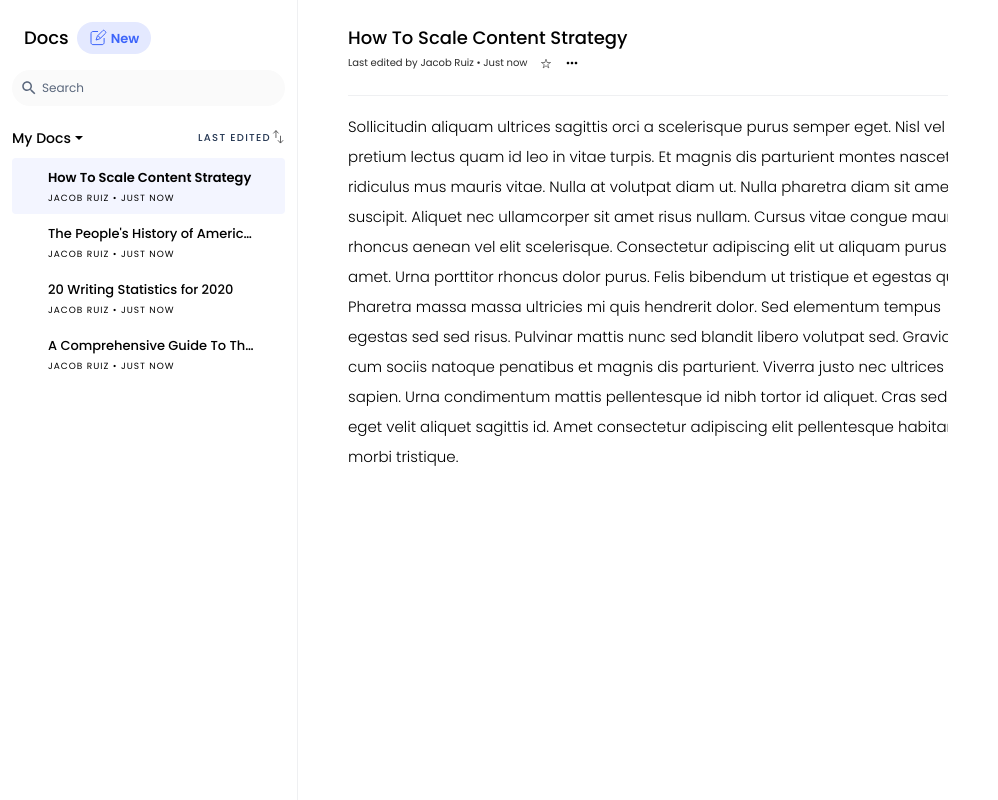
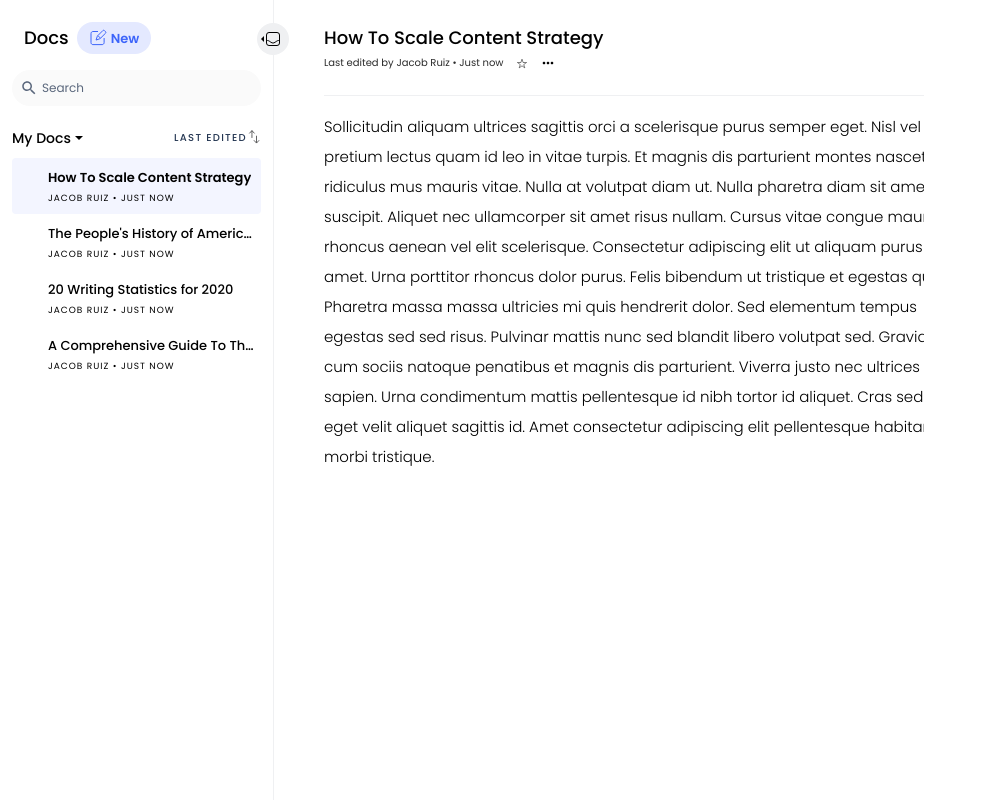
Before and after one commit to jacob-ruiz/editor-v3, a React (Create React App) app: page / in a window 1280 px wide. Shown: the whole page, without its empty margins (0-998 px from the left). Built offline with nearby package versions, Linux system fonts and the light colour scheme.

Commit message:
add panel animation

```diff
--- a/package.json
+++ b/package.json
@@ -8,6 +8,7 @@
     "react": "17.0.1",
     "react-dom": "17.0.1",
     "react-scripts": "4.0.0",
+    "react-tooltip": "^4.2.14",
     "react-transition-group": "^4.4.1",
     "uuid": "^3.2.1"
   },
--- a/src/App.js
+++ b/src/App.js
@@ -1,7 +1,9 @@
-import React, { useDebugValue, useEffect, useState } from 'react';
+import React, { useEffect, useState } from 'react';
 import { CSSTransition, TransitionGroup } from 'react-transition-group';
 import uuid from 'uuid';
+import ReactTooltip from 'react-tooltip';
 import Search from './components/Search/Search';
+import Icons from './icons';
 import './styles.css';
 
 // http://reactcommunity.org/react-transition-group/transition-group
@@ -16,6 +18,15 @@ import './styles.css';
 */
 
 export default function App() {
+  // UI state
+  const [leftPanel, setLeftPanel] = useState(true);
+  let leftPanelOpen = leftPanel ? 'open' : 'closed';
+
+  function toggleLeftPanel() {
+    setLeftPanel(!leftPanel);
+  }
+
+  // Data
   const [items, setItems] = useState([
     {
       id: uuid(),
@@ -98,8 +109,11 @@ export default function App() {
   }
 
   return (
-    <div className="App">
-      <div className="left-panel">
+    <div id="layout">
+      <div id="left" className={leftPanelOpen}>
+        <ToggleButton onClick={toggleLeftPanel} leftPanel={leftPanel} />
+        <NewDocButton onClick={addItem} leftPanel={leftPanel} />
+        <div className={`left-panel ${leftPanelOpen}`}>
           <div className="left-panel__header">
             <h3 className="left-panel__title">Docs</h3>
             <button className="button-icon-with-label" onClick={addItem}>
@@ -149,7 +163,10 @@ export default function App() {
                             <span>{lastUpdatedBy}</span>
                             <span> • </span>
                             <span>
-                            {timeDifference(new Date(Date.now()), lastUpdated)}
+                              {timeDifference(
+                                new Date(Date.now()),
+                                lastUpdated
+                              )}
                             </span>
                           </div>
                         </div>
@@ -161,8 +178,10 @@ export default function App() {
             </TransitionGroup>
           </div>
         </div>
+      </div>
       {/* Middle */}
 
+      <div id="main">
         <div className="center-panel">
           <div className="doc-page">
             <TransitionGroup>
@@ -237,6 +256,82 @@ export default function App() {
           </div>
         </div>
       </div>
+    </div>
+  );
+}
+
+function ToggleButton({ leftPanel, onClick }) {
+  return (
+    <button
+      data-tip={leftPanel ? 'Hide Docs' : 'Show Docs'}
+      id="toggle-button"
+      className="roundButton greyButton"
+      onClick={onClick}
+      style={{
+        padding: 0,
+        display: 'grid',
+        alignItems: 'center',
+        alignContent: 'center',
+      }}
+    >
+      <ReactTooltip
+        className="tooltip"
+        place="right"
+        type="dark"
+        effect="solid"
+        backgroundColor="black"
+        multiline={false}
+      />
+      <div
+        style={{
+          display: 'grid',
+          gridTemplateColumns: 'auto auto auto',
+          gap: 2,
+          alignContent: 'center',
+          alignItems: 'center',
+        }}
+      >
+        <span
+          style={{
+            display: 'grid',
+            alignItems: 'center',
+            opacity: leftPanel ? 1 : 0,
+            transition: `opacity 80ms`,
+          }}
+        >
+          <Icons.TriangleLeft />
+        </span>
+        <Icons.Doc />
+        <span
+          style={{
+            display: 'grid',
+            alignItems: 'center',
+            opacity: leftPanel ? 0 : 1,
+            transition: `opacity 80ms`,
+          }}
+        >
+          <Icons.TriangleRight />
+        </span>
+      </div>
+    </button>
+  );
+}
+
+function NewDocButton({ leftPanel, onClick }) {
+  return (
+    <button
+      data-tip={'New Doc'}
+      id="new-doc-button"
+      className="roundButton blueButton"
+      onClick={onClick}
+      style={{
+        display: leftPanel && 'none',
+        opacity: leftPanel ? 0 : 1,
+        transition: `opacity 80ms`,
+      }}
+    >
+      <Icons.NewDoc />
+    </button>
   );
 }
 
--- /dev/null
+++ b/src/icons/index.js
@@ -0,0 +1,80 @@
+import React from 'react';
+
+const Doc = () => (
+  <svg
+    width="14"
+    height="14"
+    viewBox="0 0 14 14"
+    fill="none"
+    xmlns="http://www.w3.org/2000/svg"
+  >
+    <rect x="0.5" y="0.5" width="13" height="13" rx="2.5" stroke="black" />
+    <path
+      d="M0.5 8.5C0.785288 8.5 1.13162 8.5 1.49981 8.5C3.15666 8.5 4.48347 10.3115 6.04933 10.853C6.31723 10.9457 6.63145 11 7 11C7.36855 11 7.68277 10.9457 7.95067 10.853C9.51653 10.3115 10.8431 8.5 12.5 8.5H13"
+      stroke="black"
+    />
+  </svg>
+);
+
+const NewDoc = () => (
+  <svg
+    width="17"
+    height="17"
+    viewBox="0 0 17 17"
+    fill="none"
+    xmlns="http://www.w3.org/2000/svg"
+  >
+    <path
+      d="M8.02577 2.7002H3C1.89543 2.7002 1 3.59563 1 4.7002V13.815C1 14.9195 1.89543 15.815 3 15.815H12.1148C13.2193 15.815 14.1148 14.9195 14.1148 13.815V9.25758"
+      stroke="#3C64FA"
+    />
+    <path
+      d="M12.9361 1.70696L7.56884 7.07423C7.45927 7.1838 7.37666 7.31734 7.32753 7.46431L6.07186 11.2208L9.82834 9.96512C9.97531 9.91599 10.1088 9.83338 10.2184 9.72381L15.5857 4.35654C15.9762 3.96601 15.9762 3.33285 15.5857 2.94233L14.3503 1.70696C13.9598 1.31643 13.3266 1.31643 12.9361 1.70696Z"
+      stroke="#3C64FA"
+    />
+    <path d="M8.02588 6.91553L10.3678 9.25745" stroke="#3C64FA" />
+  </svg>
+);
+
+const TriangleRight = () => (
+  <svg
+    width="3"
+    height="6"
+    viewBox="0 0 3 6"
+    fill="none"
+    xmlns="http://www.w3.org/2000/svg"
+  >
+    <path
+      fill-rule="evenodd"
+      clip-rule="evenodd"
+      d="M0 0L3 3L2.62268e-07 6L0 0Z"
+      fill="black"
+    />
+  </svg>
+);
+
+const TriangleLeft = () => (
+  <svg
+    width="3"
+    height="6"
+    viewBox="0 0 3 6"
+    fill="none"
+    xmlns="http://www.w3.org/2000/svg"
+  >
+    <path
+      fill-rule="evenodd"
+      clip-rule="evenodd"
+      d="M3 0L1.07284e-07 3L3 6L3 0Z"
+      fill="black"
+    />
+  </svg>
+);
+
+const Icons = {
+  Doc,
+  NewDoc,
+  TriangleRight,
+  TriangleLeft,
+};
+
+export default Icons;
--- a/src/styles.css
+++ b/src/styles.css
@@ -1,7 +1,15 @@
 @import url('https://fonts.googleapis.com/css2?family=Poppins:wght@300;400;500;600&display=swap');
+
+:root {
+  --navbar-height: 52px;
+  --left-panel-width: 273px;
+  --left-panel-closed-visible: 40px;
+  --panel-transition-duration: 200ms;
+}
 
 body {
   margin: 0;
+  font-family: 'Poppins', sans-serif;
 }
 
 h1,
@@ -12,10 +20,12 @@ p {
   margin: 0;
 }
 
-.App {
-  font-family: 'Poppins', sans-serif;
+#layout {
   display: flex;
-  flex-direction: row;
+  overflow: hidden; /* Disable scrolling on layout */
+}
+#main {
+  flex-grow: 1;
 }
 
 button {
@@ -136,6 +146,12 @@ textarea {
   outline: none;
   padding: 4px 0;
 }
+.doc__title::placeholder {
+  transition: 80ms;
+}
+.doc__title:hover::placeholder {
+  opacity: 0.5;
+}
 .doc__header {
   border-bottom: 1px solid #eff0f2;
   padding-bottom: 24px;
@@ -171,12 +187,27 @@ textarea {
 }
 
 /* Styling */
-.left-panel {
-  width: 273px;
-  padding: 22px 12px;
+#left {
+  transition: width var(--panel-transition-duration);
+  width: 40px;
+  position: relative;
+}
+#left.open {
+  width: var(--left-panel-width);
   border-right: 1px solid #eff0f2;
 }
+.left-panel {
+  width: var(--left-panel-width);
+  padding: 22px 12px;
+  box-sizing: border-box;
+  transition: 200ms;
+}
+.left-panel.closed {
+  transform: translateX(-200px);
+  opacity: 0;
+}
 .left-panel__header {
+  position: relative;
   display: grid;
   grid-template-columns: auto 1fr;
   gap: 8px;
@@ -303,3 +334,46 @@ textarea {
 .button-icon-with-label:hover {
   background-color: #bfcbff;
 }
+
+#toggle-button {
+  position: absolute;
+  right: -16px;
+  top: 23px;
+  z-index: 100;
+}
+
+#new-doc-button {
+  position: absolute;
+  right: -16px;
+  top: 68px;
+  z-index: 100;
+}
+
+.roundButton {
+  border-radius: 999px;
+  border: none;
+  outline: none;
+  background: #eff0f2;
+  width: 32px;
+  height: 32px;
+  display: grid;
+  align-items: center;
+  justify-items: center;
+}
+
+.greyButton {
+  background: #eff0f2;
+  transition: background 80ms;
+}
+.greyButton:hover {
+  background: #d3d6db;
+}
+
+.blueButton {
+  background: #e4e9ff;
+  transition: background 80ms;
+  color: #3c64fa;
+}
+.blueButton:hover {
+  background: #bfcbff;
+}
```
Also changed, not shown: 1 other file (tests, documents, lock files or other folders). Lines whose indentation alone changed are shown as unchanged.
